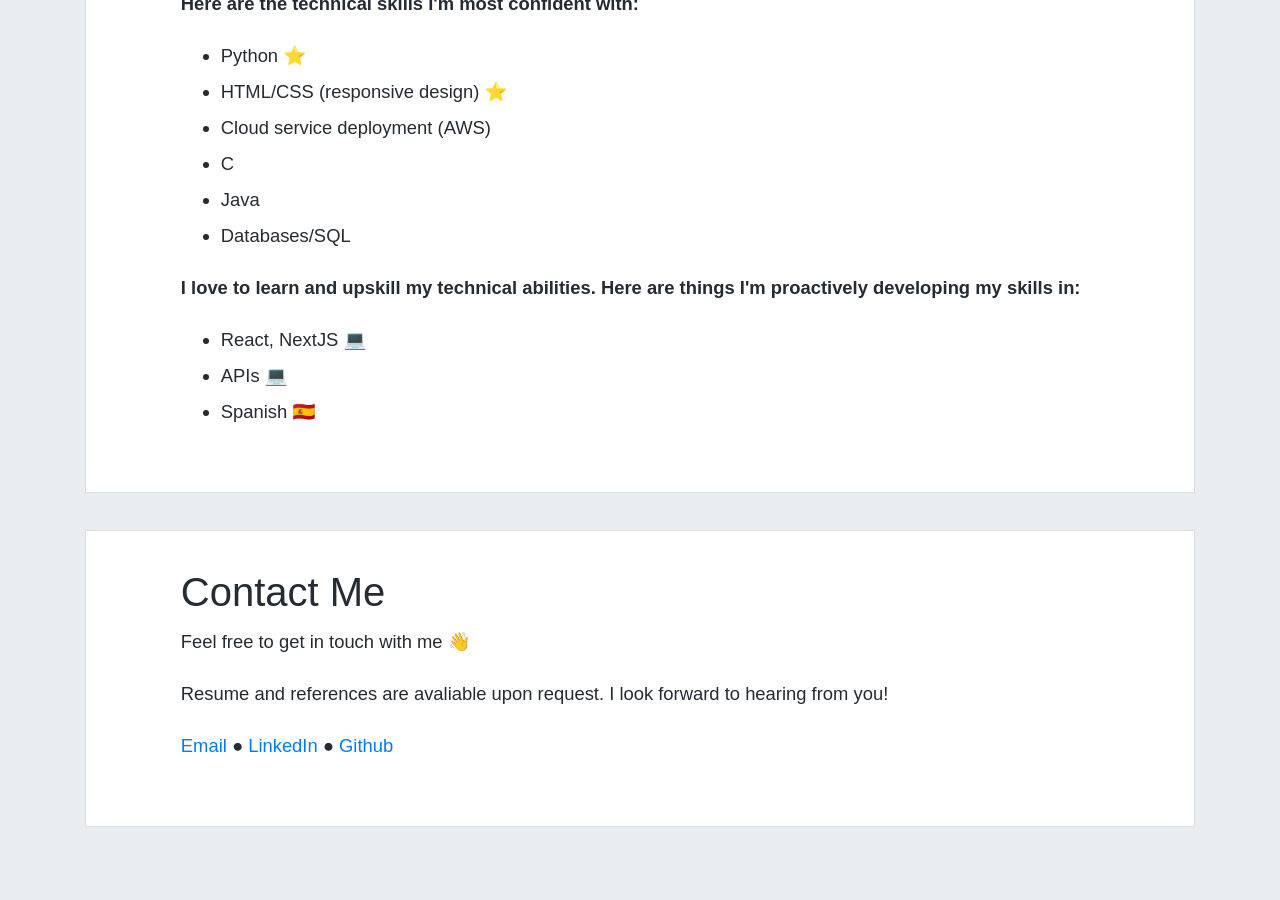
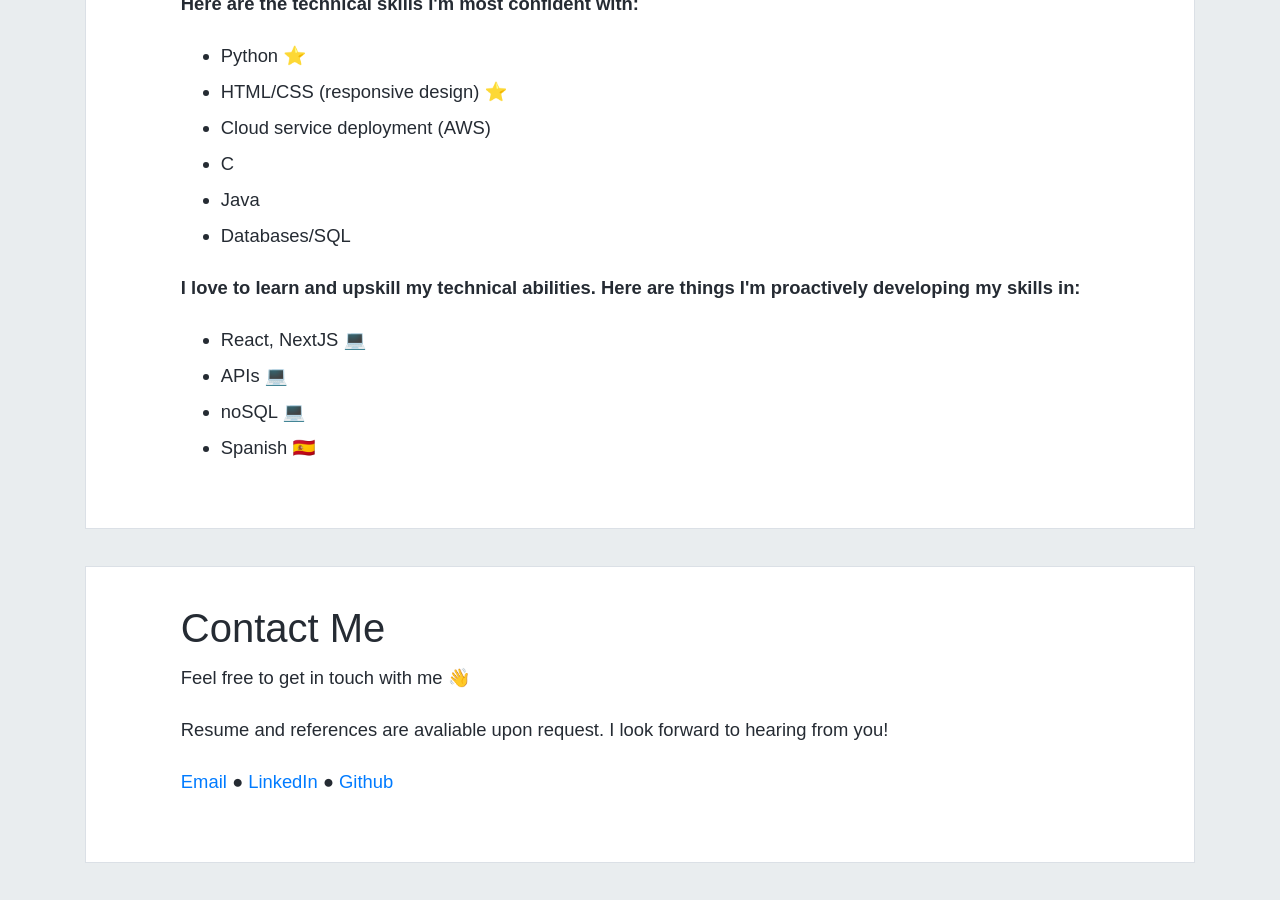
Before and after one commit to nickrm97/Portfolio, a Jekyll site: the page built from index.html, in a window 1280 px wide and 900 px high, scrolled down 2170 px. Built offline with Jekyll 4.4.1, drawn with Linux system fonts in a browser that asks for light colours; nearby versions of some CDN libraries; before the commit the page ends 3034 px from its top, so only the background shows below that.

Commit message:
noSQL learning thru firebase

```diff
--- a/index.html
+++ b/index.html
@@ -113,6 +113,7 @@ title: Nicholas Mills - Portfolio
         <ul>
           <li>React, NextJS 💻</li>
           <li>APIs 💻</li>
+          <li>noSQL 💻</li>
           <li>Spanish 🇪🇸</li>
         </ul>
     </div>
```
